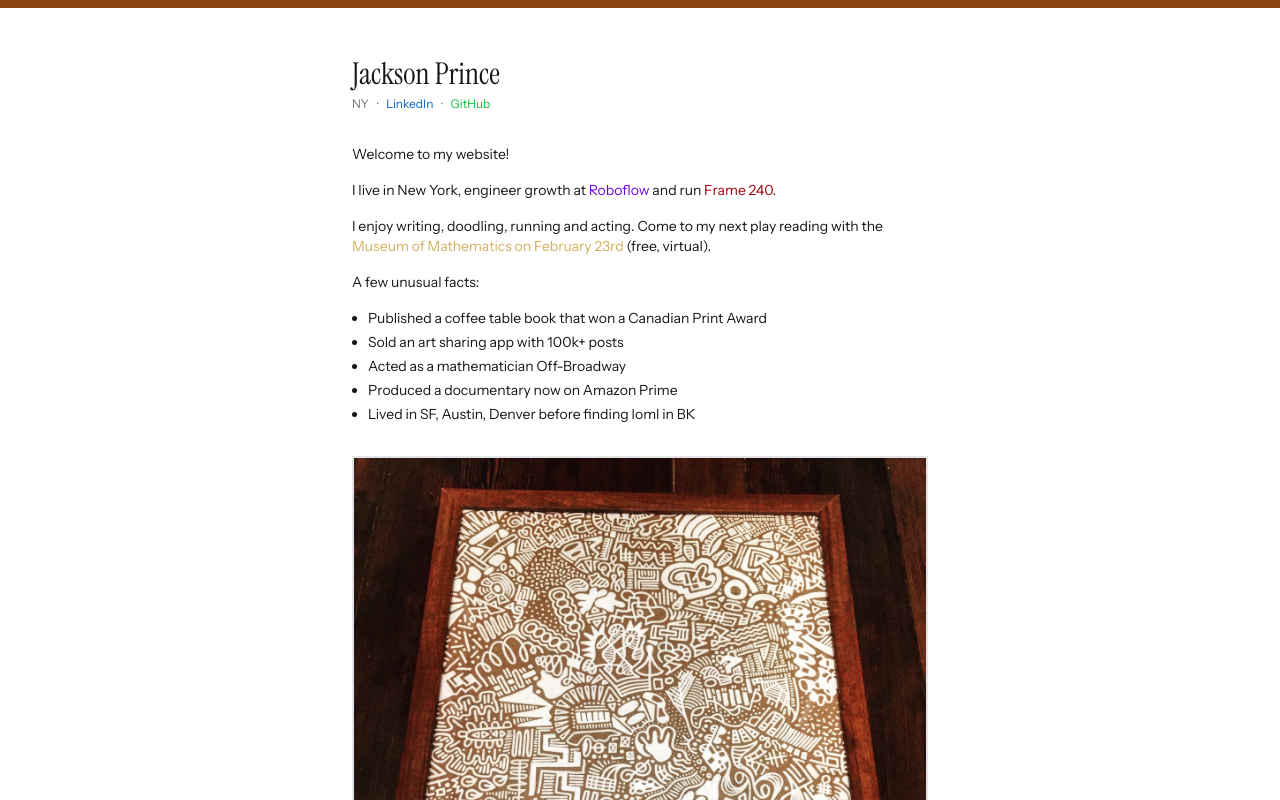
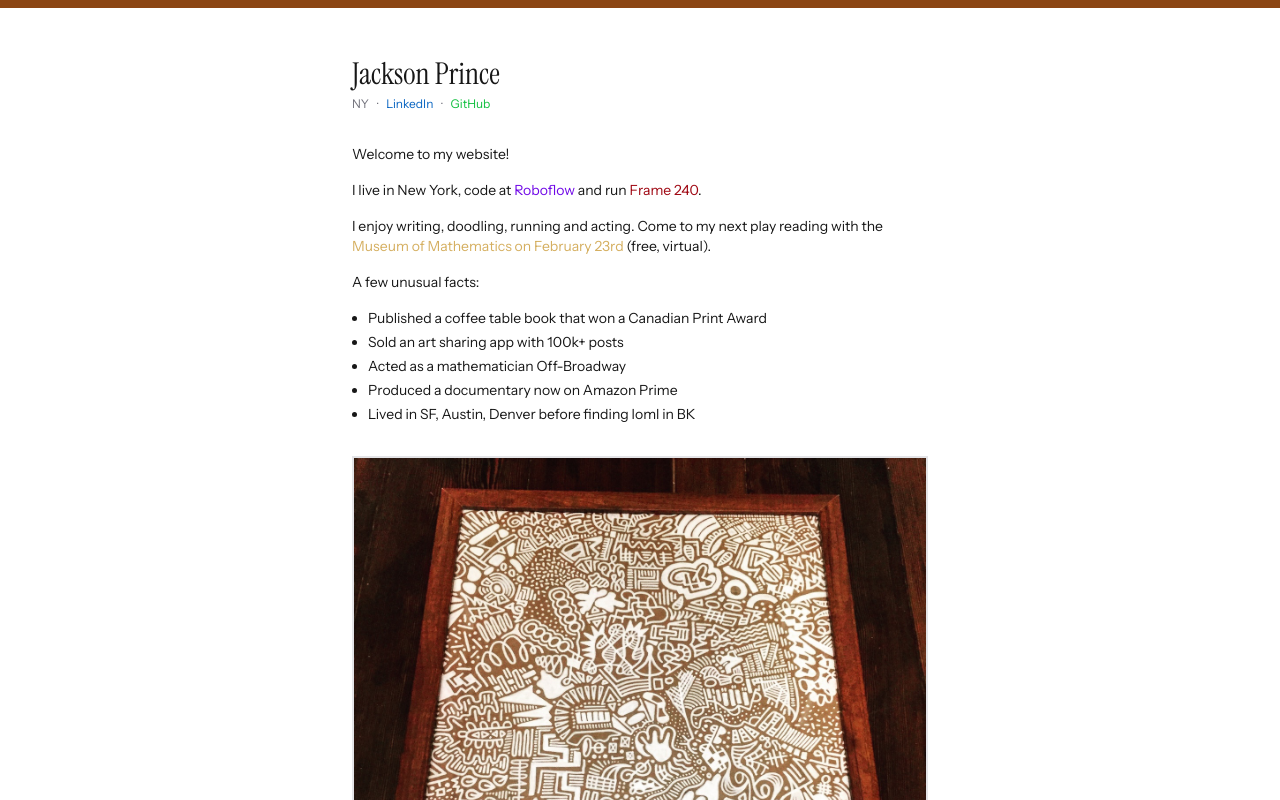
Before and after one commit to SwanHub/jacksonprince-dev, a Next.js app: page / in a window 1280 px wide. Shown: the top 800 px of the page. Built offline with nearby package versions, Linux system fonts and the light colour scheme.

Commit message:
language

```diff
--- a/app/page.tsx
+++ b/app/page.tsx
@@ -29,7 +29,7 @@ export default function Home() {
       <article className="text-sm pb-8 text-left space-y-4 max-w-xl w-full">
         <p>Welcome to my website!</p>
         <p>
-          I live in New York, engineer growth at{" "}
+          I live in New York, code at{" "}
           <a
             href="https://roboflow.com"
             className="text-violet-700 hover:underline"
```
